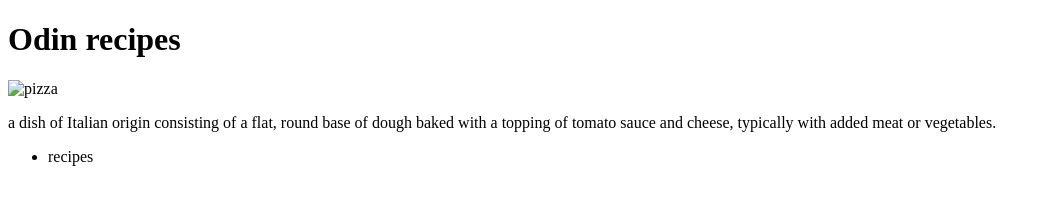
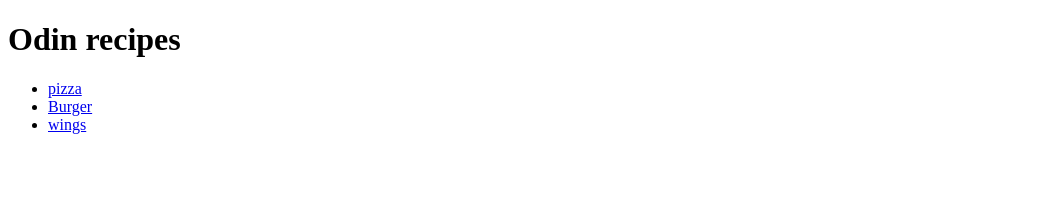
Before and after one commit to ohamnl/odin-recipe, a plain HTML site: page index.html in a window 1280 px wide. Shown: the whole page, without its empty margins (0-1051 px from the left). Drawn offline with Linux system fonts and the light colour scheme.

Commit message:
finished the projecet

```diff
--- a/index.html
+++ b/index.html
@@ -4,18 +4,21 @@
     <meta charset="UTF-8">
     <meta http-equiv="X-UA-Compatible" content="IE=edge">
     <meta name="viewport" content="width=device-width, initial-scale=1.0">
+    <link rel="stylesheet" href="style.css">
     <title>Document</title>
+
+
 </head>
 <body>
-    <h1>Odin recipes</h1>
-    <img src="images/pizza.jpg" alt="pizza">
-    <p>a dish of Italian origin consisting of a flat,
-        round base of dough baked with a topping of tomato sauce and cheese,
-         typically with added meat or vegetables.
-        </p>
+    <h1 >Odin recipes</h1>
+
     <ul>
-       <li><a href="page/pizza.html"></a>recipes</li>
+        <li><a href="recipes/pizza.html">pizza</a></li>
+        <li><a href="recipes/burger.html">Burger</a></li>
+        <li><a href="recipes/wings.html">wings</a></li>
     </ul>
+
+
 
 </body>
 </html>
```
Also changed, not shown: 1 other file.
